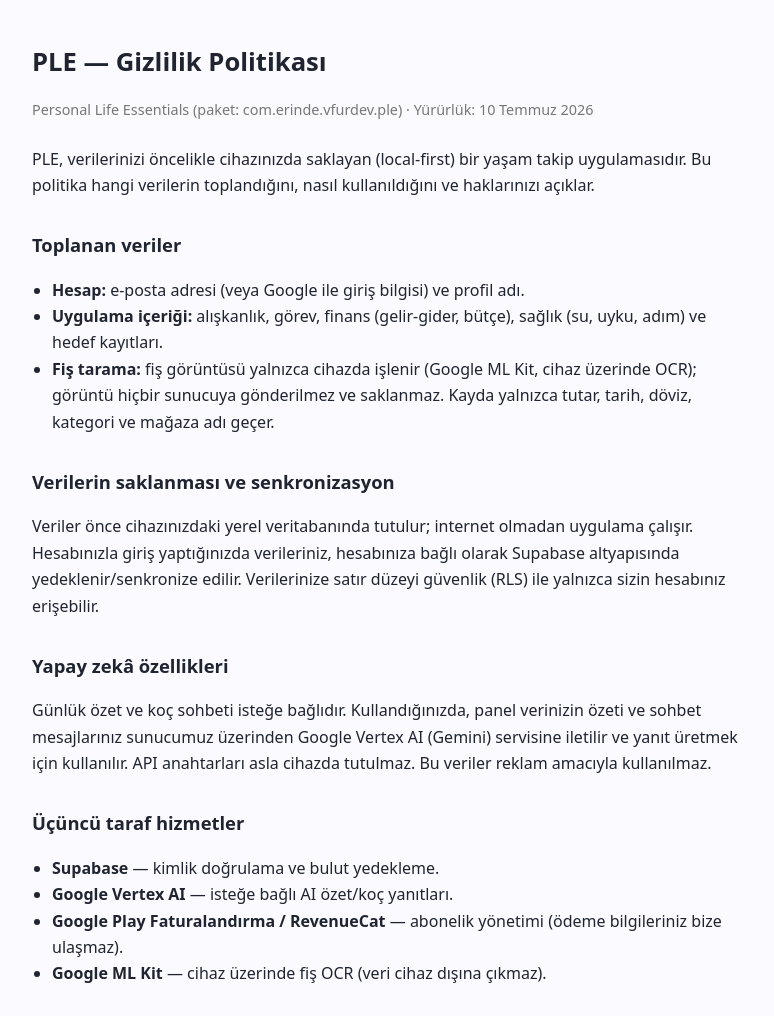
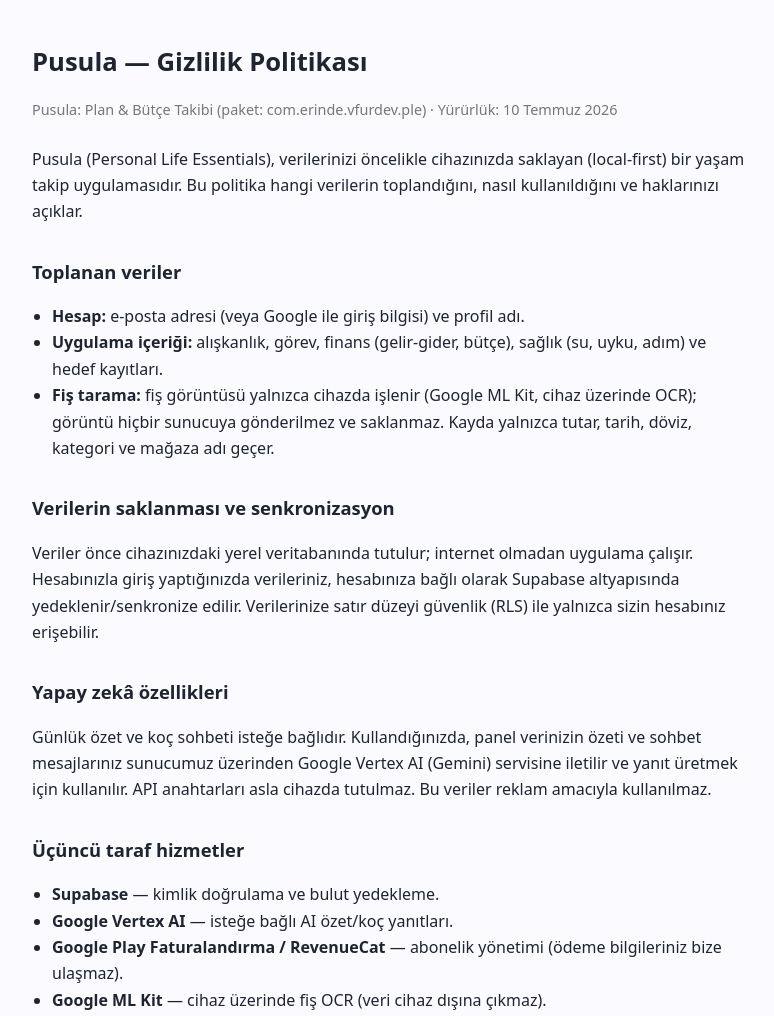
Before and after one commit to erinogus/pusula-legal, a plain HTML site: page index.html in a window 1280 px wide. Shown: the top 1016 px of the page, without its empty margins (248-1022 px from the left). Drawn offline with Linux system fonts and the light colour scheme.

Commit message:
Add files via upload

```diff
--- a/index.html
+++ b/index.html
@@ -3,7 +3,7 @@
 <head>
 <meta charset="utf-8">
 <meta name="viewport" content="width=device-width, initial-scale=1">
-<title>PLE — Gizlilik Politikası</title>
+<title>Pusula — Gizlilik Politikası</title>
 <style>
   :root { color-scheme: light dark; }
   body {
@@ -23,10 +23,10 @@
 </head>
 <body>
 
-<h1>PLE — Gizlilik Politikası</h1>
-<p class="meta">Personal Life Essentials (paket: com.erinde.vfurdev.ple) · Yürürlük: 10 Temmuz 2026</p>
+<h1>Pusula — Gizlilik Politikası</h1>
+<p class="meta">Pusula: Plan &amp; Bütçe Takibi (paket: com.erinde.vfurdev.ple) · Yürürlük: 10 Temmuz 2026</p>
 
-<p>PLE, verilerinizi öncelikle cihazınızda saklayan (local-first) bir yaşam
+<p>Pusula (Personal Life Essentials), verilerinizi öncelikle cihazınızda saklayan (local-first) bir yaşam
 takip uygulamasıdır. Bu politika hangi verilerin toplandığını, nasıl
 kullanıldığını ve haklarınızı açıklar.</p>
 
@@ -70,7 +70,7 @@
 </ul>
 
 <h2>KVKK aydınlatması (özet)</h2>
-<p><strong>Veri sorumlusu:</strong> PLE geliştirici ekibi (ErinDev / FurDev).
+<p><strong>Veri sorumlusu:</strong> Pusula geliştirici ekibi (ErinDev / FurDev).
 <strong>İşleme amaçları:</strong> uygulamanın temel işlevleri, isteğe bağlı
 yedekleme ve AI özet. <strong>Hukuki sebep:</strong> sözleşmenin ifası ve meşru
 menfaat; gereken durumlarda açık rıza (bildirim, kamera) ayrıca alınır.
```
